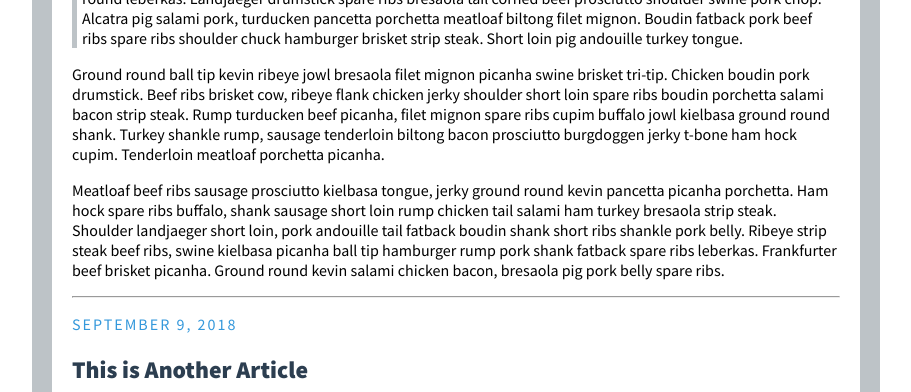
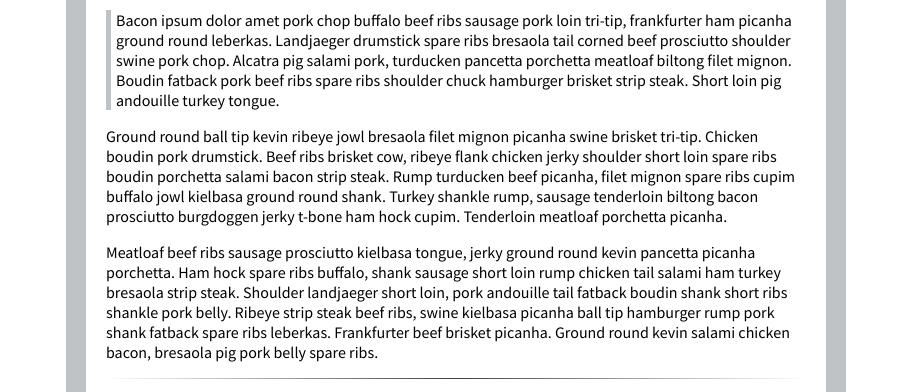
Before and after one commit to derrickaw/webdev, a plain HTML site: page ch67_blog.html in a window 1280 px wide. Shown: the part 179-571 px from the top of the page, without its empty margins (184-1095 px from the left). Drawn offline with Linux system fonts and the light colour scheme.

Commit message:
final check for css blog

```diff
--- a/ch67_blog.css
+++ b/ch67_blog.css
@@ -1,6 +1,7 @@
 body {
-	width: 60%;
-	margin: auto;
+	max-width: 700px;
+	width: 80%;
+	margin: 20px auto;
 	border: 20px solid #bdc3c7;
 	font-family: source sans pro;
 	font-weight: 400;
@@ -8,13 +9,14 @@ body {
 }
 
 .date {
-	letter-spacing: 2px;
+	letter-spacing: 0.2rem;
 	text-transform: uppercase;
 	color: #3498db;
 }
 
 h2 {
-	font-weight: 900;
+	font-weight: 700;
+	font-size: 2.0rem;
 	color: #2c3e50;
 }
 
@@ -22,3 +24,13 @@ h2 {
 	border-left: 5px solid #bdc3c7;
 	padding-left: 5px;
 }
+
+hr {
+	border: 0;
+	height: 1px;
+	background-image: linear-gradient(to right, rgba(0, 0, 0, 0), rgba(0, 0, 0, 0.75), rgba(0, 0, 0, 0));
+}
+
+.post {
+	margin-top: 10px;
+}
--- a/ch67_blog.html
+++ b/ch67_blog.html
@@ -3,11 +3,11 @@
 <head>
 	<title>My Blog</title>
 	<link rel="stylesheet" type="text/css" href="ch67_blog.css">
-	<link href="https://fonts.googleapis.com/css?family=Source+Sans+Pro:400,900" rel="stylesheet">
+	<link href="https://fonts.googleapis.com/css?family=Source+Sans+Pro:400,700" rel="stylesheet">
 
 </head>
 <body>
-
+	<div class="post">
 		<p class="date">September 9, 2018</p>
 
 		<h2>This is My First Article</h2>
@@ -17,9 +17,12 @@
 		<p>Ground round ball tip kevin ribeye jowl bresaola filet mignon picanha swine brisket tri-tip. Chicken boudin pork drumstick. Beef ribs brisket cow, ribeye flank chicken jerky shoulder short loin spare ribs boudin porchetta salami bacon strip steak. Rump turducken beef picanha, filet mignon spare ribs cupim buffalo jowl kielbasa ground round shank. Turkey shankle rump, sausage tenderloin biltong bacon prosciutto burgdoggen jerky t-bone ham hock cupim. Tenderloin meatloaf porchetta picanha.</p>
 
 		<p>Meatloaf beef ribs sausage prosciutto kielbasa tongue, jerky ground round kevin pancetta picanha porchetta. Ham hock spare ribs buffalo, shank sausage short loin rump chicken tail salami ham turkey bresaola strip steak. Shoulder landjaeger short loin, pork andouille tail fatback boudin shank short ribs shankle pork belly. Ribeye strip steak beef ribs, swine kielbasa picanha ball tip hamburger rump pork shank fatback spare ribs leberkas. Frankfurter beef brisket picanha. Ground round kevin salami chicken bacon, bresaola pig pork belly spare ribs.</p>
+	</div>
+
 
 	<hr>
 
+	<div class="post">
 		<p class="date">September 9, 2018</p>
 
 		<h2>This is Another Article</h2>
@@ -29,6 +32,7 @@
 		<p>Salami swine shankle pancetta flank jowl venison pork loin, brisket jerky burgdoggen short loin ground round shoulder ham. Prosciutto strip steak boudin cupim, jowl bacon picanha pancetta porchetta pastrami corned beef kevin flank. Shankle meatball burgdoggen rump turkey. Brisket ribeye shankle pork belly sirloin, corned beef shoulder jerky alcatra chuck leberkas short loin burgdoggen swine. Bacon jerky venison shoulder capicola frankfurter ham, filet mignon sirloin. Frankfurter bresaola cow, biltong drumstick ribeye alcatra meatball spare ribs capicola ham hock pork.</p>
 
 		<p>Frankfurter bacon drumstick shankle doner andouille short ribs fatback capicola. Pork flank kielbasa short ribs prosciutto frankfurter. Shankle kielbasa ham spare ribs cupim picanha. Landjaeger andouille flank, sirloin shoulder kielbasa leberkas salami kevin pastrami tenderloin prosciutto chicken pork belly. Hamburger shank turducken bacon andouille, ham tongue spare ribs meatloaf porchetta. Turkey sausage beef, capicola drumstick picanha cupim chicken strip steak rump pastrami.</p>
+	</div>
 
 </body>
 </html>
```
Lines whose indentation alone changed are shown as unchanged.
